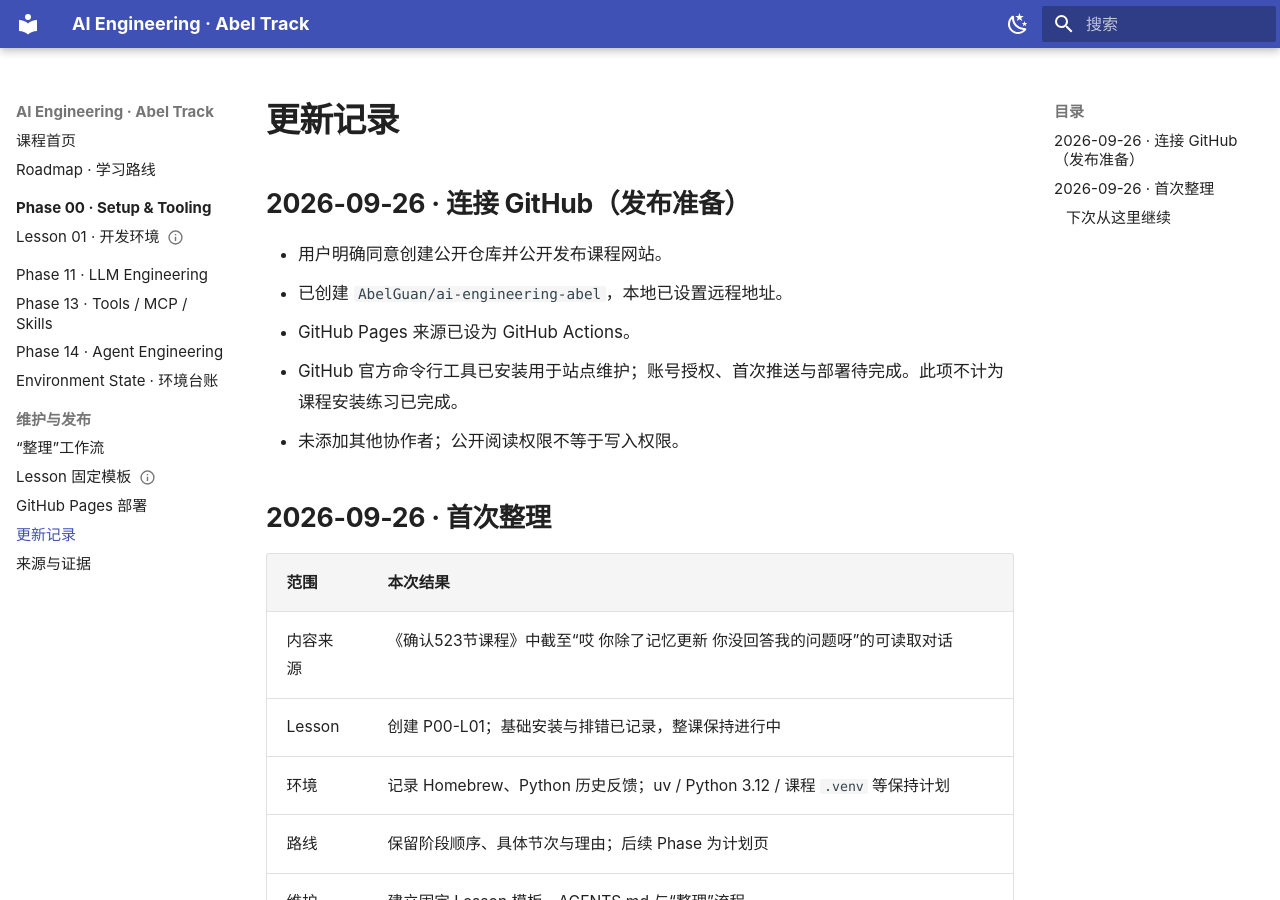
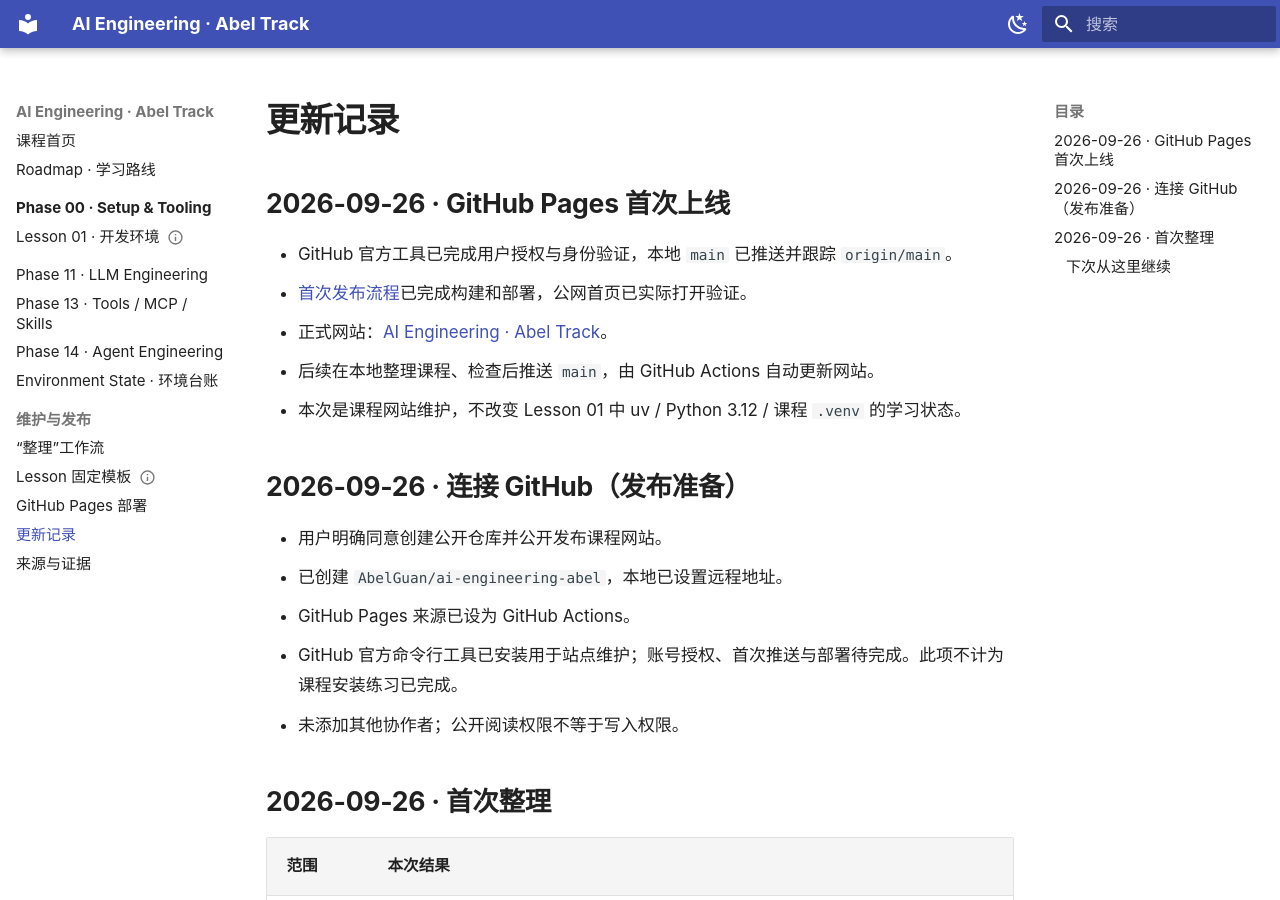
Before and after one commit to AbelGuan/ai-engineering-abel, an MkDocs documentation site: the page built from docs/changelog.md, in a window 1280 px wide and 900 px high. Built offline with MkDocs 1.6.1 and Material for MkDocs 9.7.7, drawn with Linux system fonts in a browser that asks for light colours.

```diff
--- a/docs/changelog.md
+++ b/docs/changelog.md
@@ -1,4 +1,12 @@
 # 更新记录
+
+## 2026-09-26 · GitHub Pages 首次上线
+
+- GitHub 官方工具已完成用户授权与身份验证，本地 `main` 已推送并跟踪 `origin/main`。
+- [首次发布流程](https://github.com/AbelGuan/ai-engineering-abel/actions/runs/36206456396)已完成构建和部署，公网首页已实际打开验证。
+- 正式网站：[AI Engineering · Abel Track](https://abelguan.github.io/ai-engineering-abel/)。
+- 后续在本地整理课程、检查后推送 `main`，由 GitHub Actions 自动更新网站。
+- 本次是课程网站维护，不改变 Lesson 01 中 uv / Python 3.12 / 课程 `.venv` 的学习状态。
 
 ## 2026-09-26 · 连接 GitHub（发布准备）
 
```
Also changed, not shown: README.md (+1 -1 lines), docs/deployment.md (+3 -1 lines).
